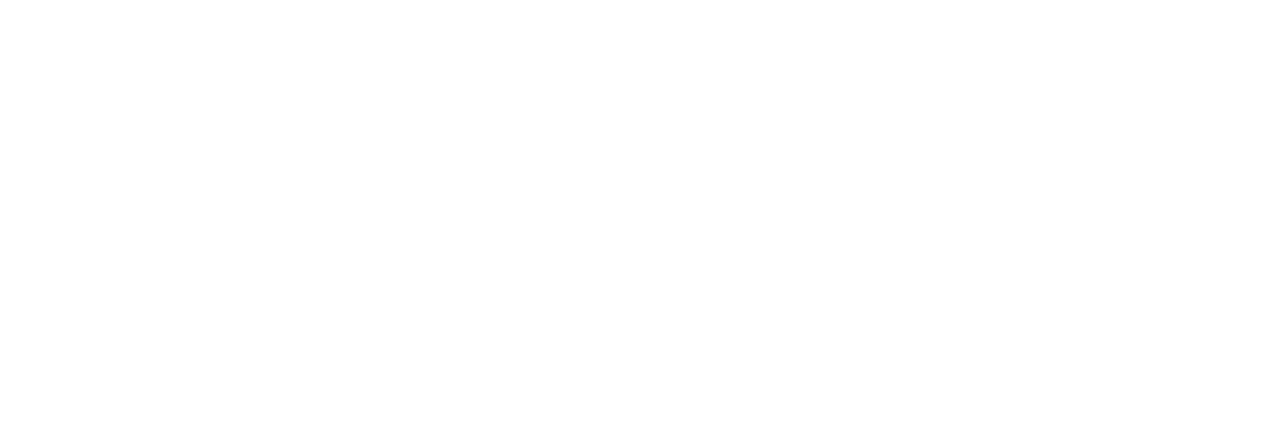
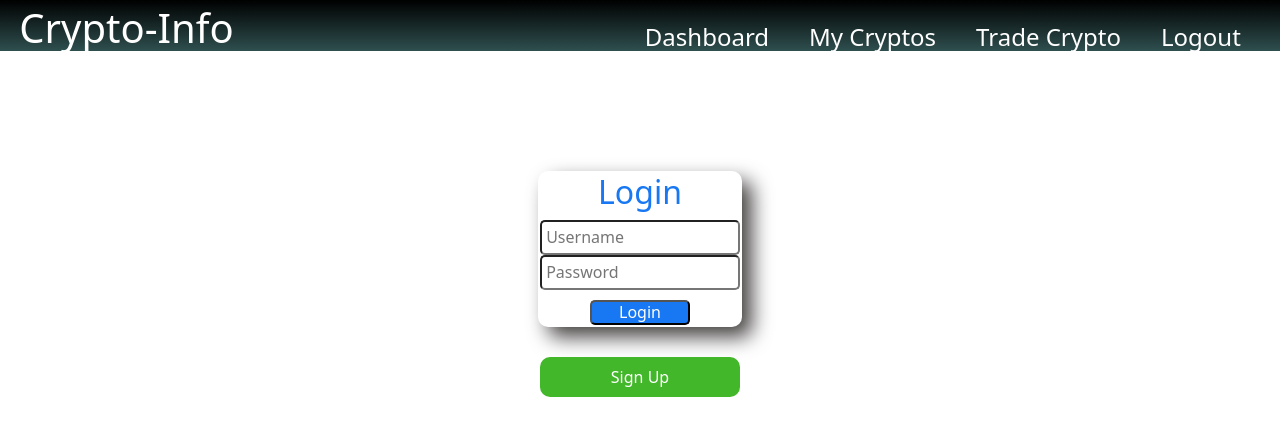
Before and after one commit to Cblock7/Crypto-Info, a React (Create React App) app in the folder client/: page /Login in a window 1280 px wide. Shown: the top 436 px of the page. Built offline with nearby package versions, Linux system fonts and the light colour scheme.

Commit message:
fixing login

```diff
--- a/client/src/App.js
+++ b/client/src/App.js
@@ -24,26 +24,20 @@
     <ApolloProvider client={client}>
       <div className="App">
         <BrowserRouter>
+          <Navbar />
           <Switch>
             <Route exact path="/">
-              <Navbar />
               <Welcome />
-              <Login />
-            </Route>
-            <Route exact path="/Dashboard">
-              <Navbar />
               <CoinDisplay />
             </Route>
+            <Route exact path="/Login" component={Login}></Route>
             <Route exact path="/MyCryptos">
-              <Navbar />
               <MyCryptos />
             </Route>
             <Route exact path="/TradeCrypto">
-              <Navbar />
               <Resources />
             </Route>
             <Route exact path="/Signup">
-              <Navbar />
               <Signup />
             </Route>
           </Switch>
--- a/client/src/components/Navbar.js
+++ b/client/src/components/Navbar.js
@@ -8,7 +8,7 @@
       <nav id="navbar">
         <ul>
           <li>
-            <Link to="/Dashboard" className="navItem">
+            <Link to="/" className="navItem">
               Dashboard
             </Link>
           </li>
@@ -23,7 +23,7 @@
             </Link>
           </li>
           <li>
-            <Link to="/" exact className="navItem">
+            <Link to="/Login" exact className="navItem">
               Logout
             </Link>
           </li>
--- a/client/src/pages/Login.js
+++ b/client/src/pages/Login.js
@@ -7,9 +7,12 @@
 
 function Login(props) {
   const [formState, setFormState] = useState({ userName: "", password: "" });
+
   const [login, { error }] = useMutation(LOGIN);
+
   const handleFormSubmit = async (event) => {
     event.preventDefault();
+
     try {
       const { data } = await login({
         variables: { ...formState },
@@ -20,6 +23,7 @@
       console.log("Error!");
     }
   };
+
   const handleChange = (event) => {
     const { name, value } = event.target;
     setFormState({
@@ -27,6 +31,7 @@
       [name]: value,
     });
   };
+
   return (
     <>
       <section>
@@ -37,8 +42,8 @@
               name="userName"
               type="userName"
               id="userName"
+              placeholder=" Username"
               onChange={handleChange}
-              placeholder=" Username"
             />
             <input
               placeholder=" Password"
--- a/client/src/styles/Login.css
+++ b/client/src/styles/Login.css
@@ -2,6 +2,7 @@
   display: flex;
   flex-direction: column;
   align-items: center;
+  width: 100%;
 }
 
 form {
```
